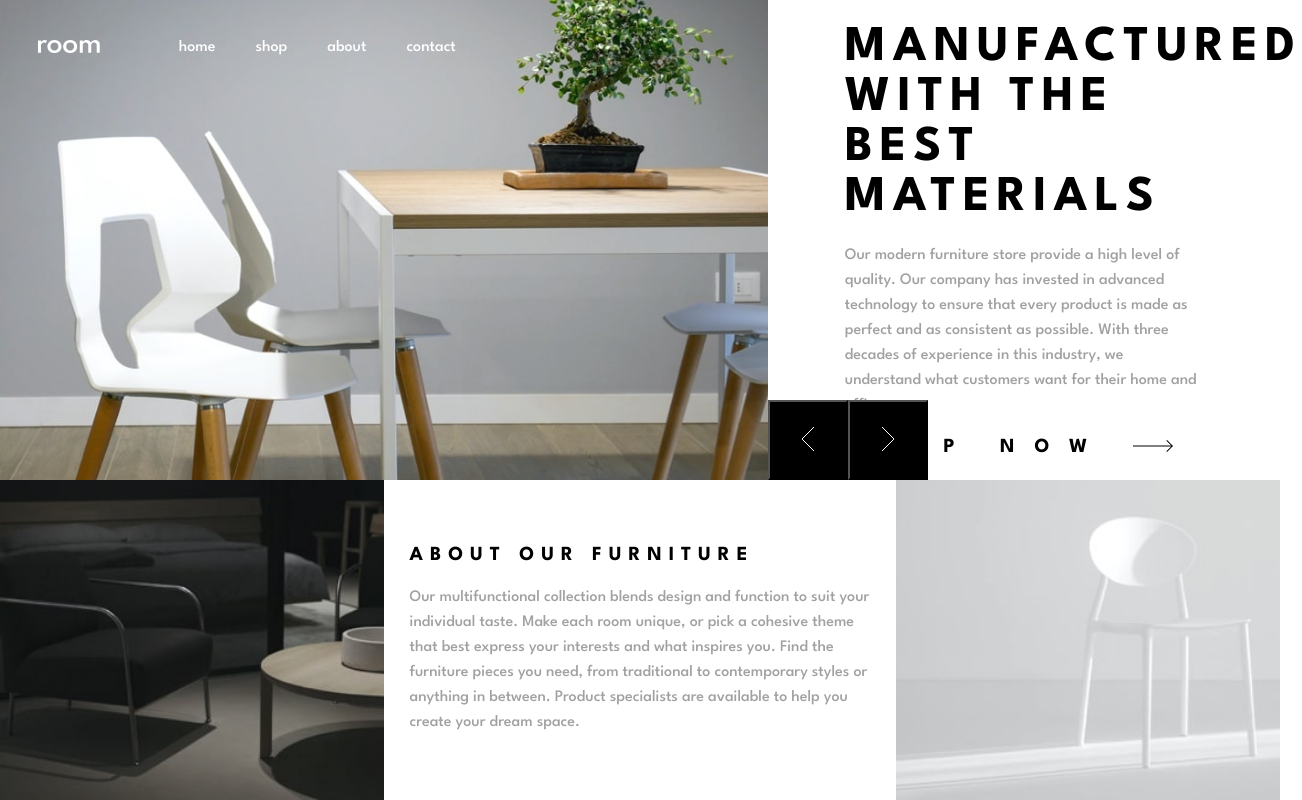
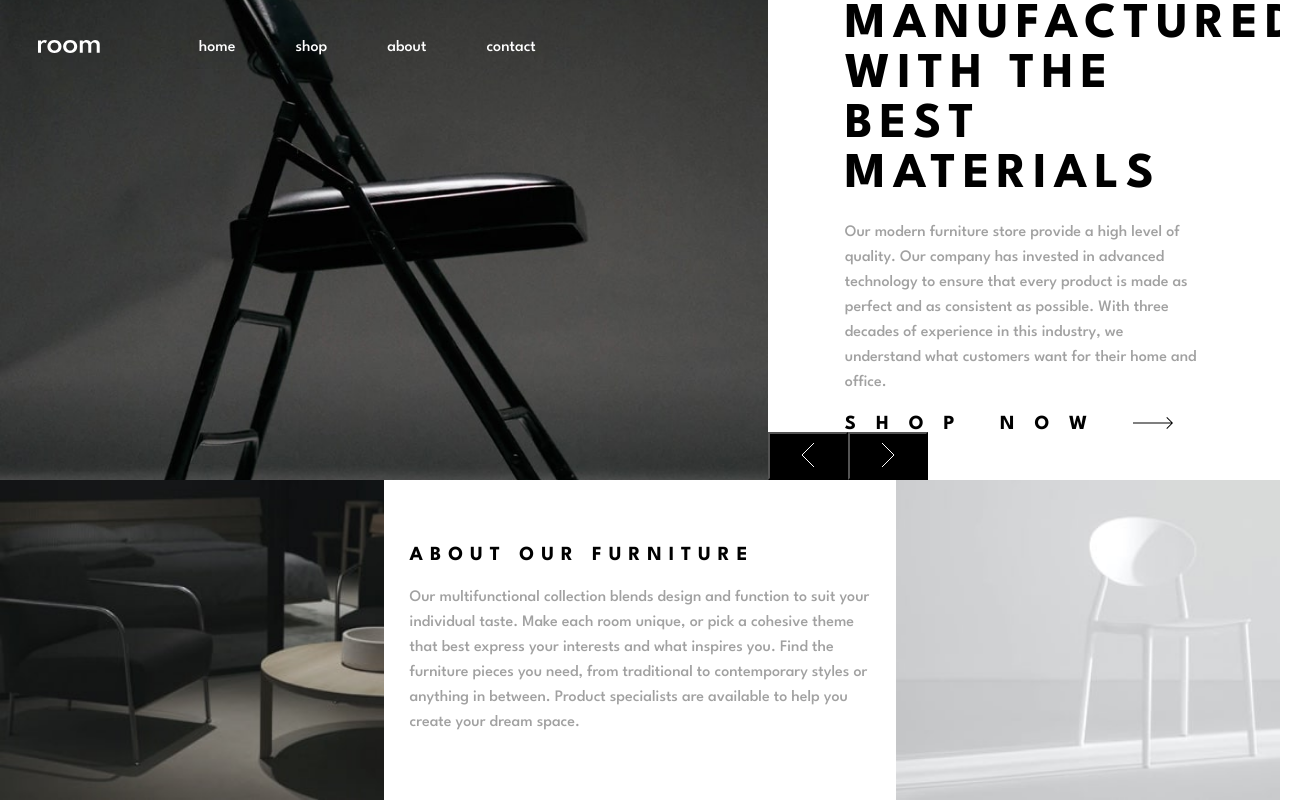
Before and after one commit to antoebtfr/fM_room-homepage, a plain HTML site: page index.html in a window 1280 px wide. Both pictures are taken after a click on the button 808 px from the left and 440 px from the top of the page. Shown: the whole page, 1302 px wide, since content can reach past the window. Drawn offline with nearby package versions, Linux system fonts and the light colour scheme.

Commit message:
js / style

```diff
--- a/index.html
+++ b/index.html
@@ -47,6 +47,9 @@
     </nav>
   </section>
   <section id="top-right-section">
+
+    <div class="slide-container">
+
 
       <div class="slide" id="slide-1">
         <h1>Discover innovative ways to decorate</h1>
@@ -98,6 +101,7 @@
           </svg>
         </button>
       </div>
+    </div>
 
     <div id="angle-container">
       <button class="btn-angle" id="btn-angle-previous"><svg width="14" height="24" xmlns="http://www.w3.org/2000/svg">
--- a/script/slider.js
+++ b/script/slider.js
@@ -43,13 +43,13 @@ export default class Slider {
 
     changeBackgroundImage(){
         const imageBank = [
-            {id: 1, image: 'desktop-image-here-1', ext: 'jpg'},
-            {id: 2, image: 'desktop-image-here-2', ext: 'jpg'},
-            {id: 3, image: 'desktop-image-here-3', ext: 'jpg'}
+            {id: 1, image: 'desktop-image-hero-1', ext: 'jpg'},
+            {id: 2, image: 'desktop-image-hero-2', ext: 'jpg'},
+            {id: 3, image: 'desktop-image-hero-3', ext: 'jpg'}
         ]
 
-        console.log(imageBank.filter( x => x.id = this.activeSlide));
+        const background = imageBank.filter( x => x.id == this.activeSlide)[0];
 
-
+        $('#top-left-section').css('background-image', 'url("../images/' + background.image + '.'+ background.ext +'")');
     }
 }
--- a/style/homepage.css
+++ b/style/homepage.css
@@ -20,11 +20,15 @@ body{
 #top-right-section{
     width: 40vw;
     height: 60vh;
+    position: relative;
+}
+
+.slide-container{
     display: flex;
     flex-flow: row wrap;
     align-items: center;
     justify-content: center;
-    position: relative;
+    height: 90%;
 }
 
 #bottom-left-section{
@@ -41,6 +45,11 @@ body{
     width: 30vw;
     height: 40vh;
 }
+
+#bottom-middle-section, #top-right-section, #top-left-section{
+ overflow: auto;
+}
+
 
 nav{
     width: 100%;
@@ -60,7 +69,7 @@ nav ul {
 }
 
 nav ul li {
-    margin-left: 40px;
+    margin-left: 60px;
     cursor: pointer;
 }
 
@@ -106,14 +115,12 @@ section p {
 
 #angle-container{
     display: flex;
-    position: absolute;
-    bottom: 0;
-    left: 0;
+    height: 10%;
 }
 
 .btn-angle{
     width: 80px;
-    height: 80px;
+    height: he;
     background-color: black;
     cursor: pointer;
 }
```
Lines whose indentation alone changed are shown as unchanged.
